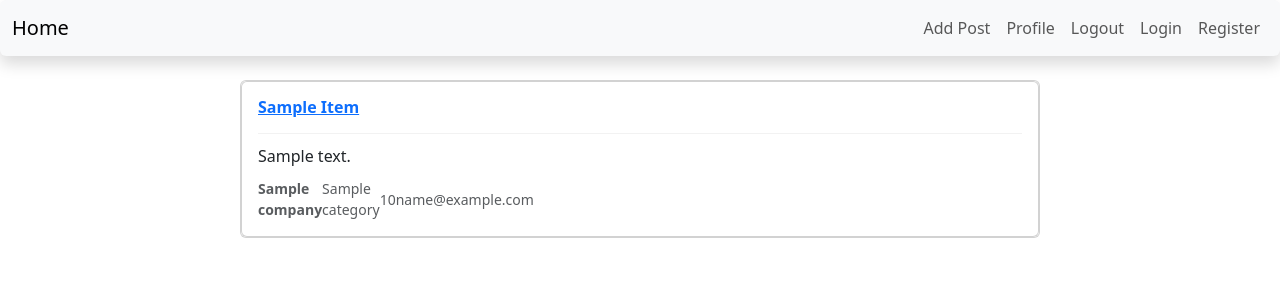
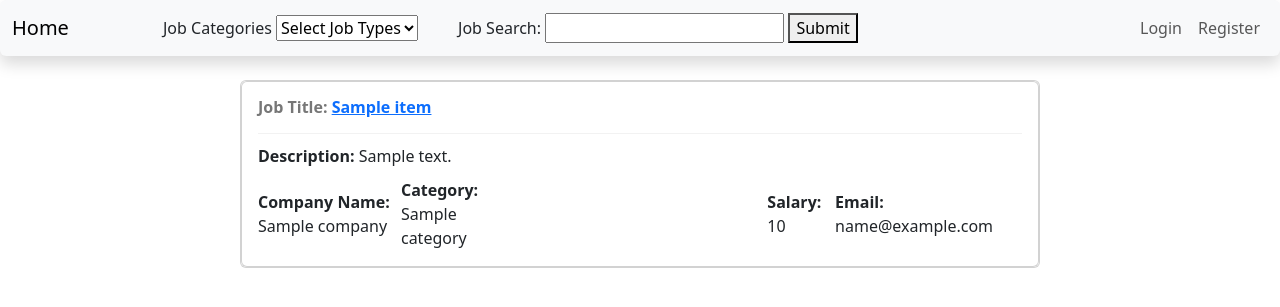
Before and after one commit to iaschowrai/FlaskWithRestFul, a Flask app: page / in a window 1280 px wide. Shown: the top 307 px of the page. Run offline with Flask 3, Linux system fonts and the light colour scheme; a database or web service that is not in the repository returns one stand-in record (values such as "Sample title"); data that the repository does not hold is empty; some libraries are stand-ins or nearby versions.

Commit message:
another update

```diff
--- a/frontend/app.py
+++ b/frontend/app.py
@@ -2,13 +2,13 @@ from flask import Flask, render_template, request, redirect, flash, url_for
 from flask_login import LoginManager, login_user, login_required, logout_user, current_user,UserMixin
 
 from flask_wtf import FlaskForm
-from wtforms import StringField, PasswordField, validators,SelectField,SubmitField, DecimalField, TextAreaField,EmailField
+from wtforms import StringField, PasswordField, validators,SelectField,SubmitField,  TextAreaField,EmailField
 import requests
+from enum import Enum
 
 app = Flask(__name__)
 app.config['SECRET_KEY'] = 'mscs3150'
-# login_manager = LoginManager(app)
-# login_manager.login_view = 'login'
+
 
 class LoginForm(FlaskForm):
     username = StringField('Username', validators=[validators.DataRequired()])
@@ -30,6 +30,81 @@ class JobForm(FlaskForm):
     description = TextAreaField('Description', validators=[validators.DataRequired()])
     email = EmailField('Email', validators=[validators.DataRequired()])
     submit = SubmitField('AddPost')
+
+#*******************************************************************************
+#Authentication
+login_manager = LoginManager(app)
+login_manager.login_view = 'login'
+
+class User(UserMixin):
+    def __init__(self, id):
+        self.id = id
+        # self.usertype = usertype
+
+    def __repr__(self):
+        return f'<User {self.id}>'
+
+
+@login_manager.user_loader
+def load_user(user_id):
+    # Load the user from the database
+    return User(user_id)
+
+
+
+@app.route('/profile/<int:user_id>', methods=['GET'])
+@login_required
+def profile(user_id):
+    if request.method == 'GET':
+        response = requests.get(f'http://localhost:5001/api/profile/{user_id}')
+        user_data = response.json() # extract JSON data from response object
+        print(user_data)  # print the JSON data
+    return render_template('profile.html', title='Profile', user_data=user_data)
+
+
+@app.route('/login', methods=['GET', 'POST'])
+def login():
+    form = LoginForm()
+    if form.validate_on_submit():
+        username = form.username.data
+        password = form.password.data
+        response = requests.post('http://localhost:5001/api/login', json={'username': username, 'password': password})
+        if response.status_code == 200:
+            user_id = response.json()['id']
+            # usertype = response.json()['user_type']
+            user = User(user_id)
+            login_user(user)
+            flash('Login successful!')
+            return redirect('/')
+        else:
+            flash('Invalid username or password.')
+    return render_template('login.html', form=form)
+
+@app.route('/register', methods=['GET', 'POST'])
+def register():
+    form = RegisterForm()
+    if form.validate_on_submit():
+        username = form.username.data
+        password = form.password.data
+        user_type= form.user_type.data
+        response = requests.post('http://localhost:5001/api/register', json={'username': username, 'password': password, 'user_type': user_type})
+        if response.status_code == 201:
+            flash('Registration successful! Please log in.')
+            return redirect('/login')
+        else:
+            flash('Username already taken.')
+    return render_template('register.html', form=form)
+
+@app.route('/logout')
+@login_required
+def logout():
+    logout_user()
+    flash('Logout successful!', 'success')
+    return redirect(url_for('login'))
+
+
+
+#*******************************************************************************
 
 
 
@@ -61,72 +136,97 @@ def view(job_id):
         job_data = response.json() # extract JSON data from response object
         return render_template('view.html', title='Job Details', job=job_data)
     elif request.method == 'PUT':
-        # handle PUT request
-        pass
+        response = requests.put(f'http://localhost:5001/api/jobs/{job_id}')
+        job_data = response.json() # extract JSON data from response object
+        return render_template('view.html', title='Job Details', job=job_data)
     elif request.method == 'DELETE':
         # handle DELETE request
         pass
+
+@app.route('/jobs/<int:job_id>', methods=['PUT'])
+def putview(job_id):
+    if request.method == 'PUT':
+        response = requests.put(f'http://localhost:5001/api/jobs/{job_id}')
+        job_data = response.json() # extract JSON data from response object
+        return render_template('view.html', title='Job Details', job=job_data)
+
+
+@app.route('/aboutme', methods=['GET', 'POST'])
+def aboutme():
+    if request.method == 'GET':
+        response = requests.get('http://localhost:5001/api/jobs')
+        jobs = response.json()
+        keyword = request.args.get('search_key', '').lower()
+        print(keyword)
+        # keyword = 'vfj'
+        results = []
+        for job in jobs:
+            if keyword in job['title'].lower() or keyword in job['description'].lower():
+                results.append(job)
+        print(results)
+        if len(results) > 0:
+            jobs = results
+        # print(jobs)
+        return render_template('aboutme.html', forms = jobs)
 
 @app.route('/', methods=['GET', 'POST'])
 def index():
     if request.method == 'GET':
         response = requests.get('http://localhost:5001/api/jobs')
         jobs = response.json()
-        return render_template('index.html', title='title', forms = jobs)
+        keyword = request.args.get('search_key', '').lower()
+        print(keyword)
+        # keyword = 'vfj'
+        results = []
+        for job in jobs:
+            if keyword in job['title'].lower() or keyword in job['description'].lower():
+                results.append(job)
+        print(results)
+        if len(results) > 0:
+            jobs = results
+        # print(jobs)
+        return render_template('index.html', forms = jobs)
+
+@app.route('/<category>', methods=['GET', 'POST'])
+def cat(category):
+    if request.method == 'GET':
+        response = requests.get('http://localhost:5001/api/jobs')
+        jobs = response.json()
+        print(category)
+        if category is not None:
+            jobs = [job for job in jobs if job['category'] == str(category)]
+        print(jobs)
+        return render_template('index.html', forms=jobs)
+
+
+# @app.route('/<keyword>', methods=['GET', 'POST'])
+# def search(keyword):
+#     if request.method == 'GET':
+#         response = requests.get('http://localhost:5001/api/jobs')
+#         jobs = response.json()
+#         print(keyword)
+#         # if keyword is not None:
+#         #     jobs = [job for job in jobs if job['category'] == str(keyword)]
+#         print(jobs)
+#         return render_template('index.html', forms=jobs)
+
+
+
+
 
 # @app.route('/aboutme', method=['GET', 'POST'])
 # def aboutme():
 #     return render_template('aboutme.html', title='aboutme')
 
-@app.route('/login', methods=['GET', 'POST'])
-def login():
-    form = LoginForm()
-    if form.validate_on_submit():
-        username = form.username.data
-        password = form.password.data
-        response = requests.post('http://localhost:5001/api/login', json={'username': username, 'password': password})
-        if response.status_code == 200:
-            flash('Login successful!')
-            return redirect('/')
-        else:
-            flash('Invalid username or password.')
-    return render_template('login.html', form=form)
-
-@app.route('/register', methods=['GET', 'POST'])
-def register():
-    form = RegisterForm()
-    if form.validate_on_submit():
-        username = form.username.data
-        password = form.password.data
-        user_type= form.user_type.data
-        response = requests.post('http://localhost:5001/api/register', json={'username': username, 'password': password, 'user_type': user_type})
-        if response.status_code == 201:
-            flash('Registration successful! Please log in.')
-            return redirect('/login')
-        else:
-            flash('Username already taken.')
-    return render_template('register.html', form=form)
-
-@app.route('/logout')
-@login_required
-def logout():
-    logout_user()
-    flash('Logout successful!', 'success')
-    return redirect(url_for('login'))
 
 
 
-# # # Define the user loader function for Flask-Login
-# @login_manager.user_loader
-# def load_user(user_id):
-#     return User.query.get(int(user_id))
-
-@app.route('/profile')
-def profile():
-    if current_user.is_authenticated:
-        return render_template('profile.html', title='profile')
-    else:
-        return redirect(url_for('login'))
+# @app.route('/profile')
+# def profile():
+#     if current_user.is_authenticated:
+#         return render_template('profile.html', title='profile')
+#     else:
+#         return redirect(url_for('login'))
 
 if __name__ == '__main__':
     app.run(port=5000, debug=True)
--- a/frontend/templates/base.html
+++ b/frontend/templates/base.html
@@ -20,35 +20,61 @@
 					aria-controls="navbarScroll" aria-expanded="false" aria-label="Toggle navigation">
 					<span class="navbar-toggler-icon"></span>
 				</button>
-				<div class="collapse navbar-collapse justify-content-left" id="navbarNav">
-					{# <ul class="navbar-nav">
-						<li class="nav-item">
-							<a class="nav-link" href="{{ url_for('addpost') }}">About Me</a>
-					</ul> #}
+				{% if request.path == url_for('index') %}
+
+				<div class="collapse navbar-collapse justify-content-center" style="margin-right: 40px; id=" navbarNav">
+					<div class="mr-auto"></div>
+					<label>Job Categories
+						<select onchange="location = this.value">
+							<option>Select Job Types</option>
+							<option value="/category.FullTime">Full Time</option>
+							<option value="/category.PartTime">Part Time</option>
+							<option value="/category.Contract">Contract</option>
+						</select>
+					</label>
+					<div class="ml-auto" style="margin-left: 40px;>
+						<form action="" method=" get">
+						<label for="query">Job Search:</label>
+						<input type="text" id="query" name="search_key" value="{{ search_key }}">
+						<button type="submit">Submit</button>
+						</form>
+					</div>
 				</div>
+				{% endif %}
 
 				<div class="navbar-collapse justify-content-end">
 					<ul class="navbar-nav ml-auto">
+						{% if current_user.is_authenticated %}
 
 						<li class="nav-item">
 							<a class="nav-link" href="{{ url_for('addpost') }}">Add Post</a>
 						</li>
 						<li class="nav-item">
-							<a class="nav-link" href="#">Profile</a>
+							<a class="nav-link" href="{{ url_for('aboutme', user_id=current_user.id)  }}">Aboutme</a>
+						</li>
+						{% endif %}
+
+						{% if current_user.is_authenticated %}
+
+						<li class="nav-item">
+							<a class="nav-link"
+								href="{{ url_for('profile', user_id=current_user.id) }}">Profile</a>
 						</li>
 						<li class="nav-item">
 							<a class="nav-link" href="{{ url_for('logout') }}">Logout</a>
 						</li>
-
+						{% else %}
 						<li class="nav-item">
 							<a class="nav-link" href="/login">Login</a>
 						</li>
 						<li class="nav-item">
 							<a class="nav-link" href="{{ url_for('register') }}">Register</a>
 						</li>
+						{% endif %}
 
 					</ul>
 				</div>
+
 			</div>
 		</nav>
 	</header>
--- a/frontend/templates/create.html
+++ b/frontend/templates/create.html
@@ -21,7 +21,7 @@
 
         <div class="mb-1 row">
           <div class="col-md-3">
-            {{ form.title.label(class="form-label", for="job_title") }}
+            {{ form.title.label(class="form-label", for="job_title" ) }}
           </div>
           <div class="col-md-9">
             {{ form.title(class="form-control", placeholder="Job Title")}}
--- a/frontend/templates/index.html
+++ b/frontend/templates/index.html
@@ -2,30 +2,40 @@
 {% block content %}
 
 <div class="container mt-4">
-            {% for form in forms %}
+    {% for form in forms %}
 
     <article class="mb-2">
         <div class="card mb-2 mx-auto" style="max-width: 800px;">
             <div class="card rounded">
                 <div class="card-body">
-                    <h6 class="card-title" style="color: #777777; font-weight: bold; "><a href="#">{{ form.title() }}</a>
+                    <h6 class="card-title" style="color: #777777; font-weight: bold;">
+                        Job Title: <a href="/jobs/{{ form.id }}"> {{ form.title }}</a>
                     </h6>
                     <hr style="border-top: 1px solid #ccc; margin-bottom: 10px;">
-                    <p class="card-text" style="margin-bottom: 10px;">{{ form.description }}</p>
+                    <p class="card-text" style="margin-bottom: 10px;">
+                        <span style="font-weight: bold;">Description: </span>
+                        {% if form.description|length > 10 %}
+                            {{ form.description[:10] }}... <a href="/jobs/{{ form.id }}">Read more</a>
+                        {% else %}
+                            {{ form.description }}
+                        {% endif %}
+                    </p>
                     <div class="d-flex justify-content-between align-items-center col-md-12">
                         <div class="col-md-4 d-flex align-items-center ml-auto">
-                            <small class="text-muted mr-2">
-                                <strong>{{ form.company }}</strong>
-                            </small>
-                            <small class="text-muted mr-2">
-                                {{ form.category }}
-                            </small>
-                            <small class="text-muted">
-                                {{ form.salary }}
-                            </small>
-                            <small class="text-muted">
-                                {{ form.email }}
-                            </small>
+                            <div>
+                                <span style="font-weight: bold;">Company Name:</span> {{ form.company }}
+                            </div>
+                            <div>
+                                <span style="font-weight: bold;">Category:</span> {{ form.category }}
+                            </div>
+                        </div>
+                        <div class="col-md-4 d-flex align-items-center ml-auto">
+                            <div>
+                                <span style="font-weight: bold;">Salary:</span> {{ form.salary }}
+                            </div>
+                            <div>
+                                <span style="font-weight: bold;">Email:</span> {{ form.email }}
+                            </div>
                         </div>
                     </div>
                 </div>
```
Also changed, not shown: backend/app.py (+53 -6 lines), frontend/templates/aboutme.html (+33 -15 lines), frontend/templates/profile.html (added, +16 -0 lines).
